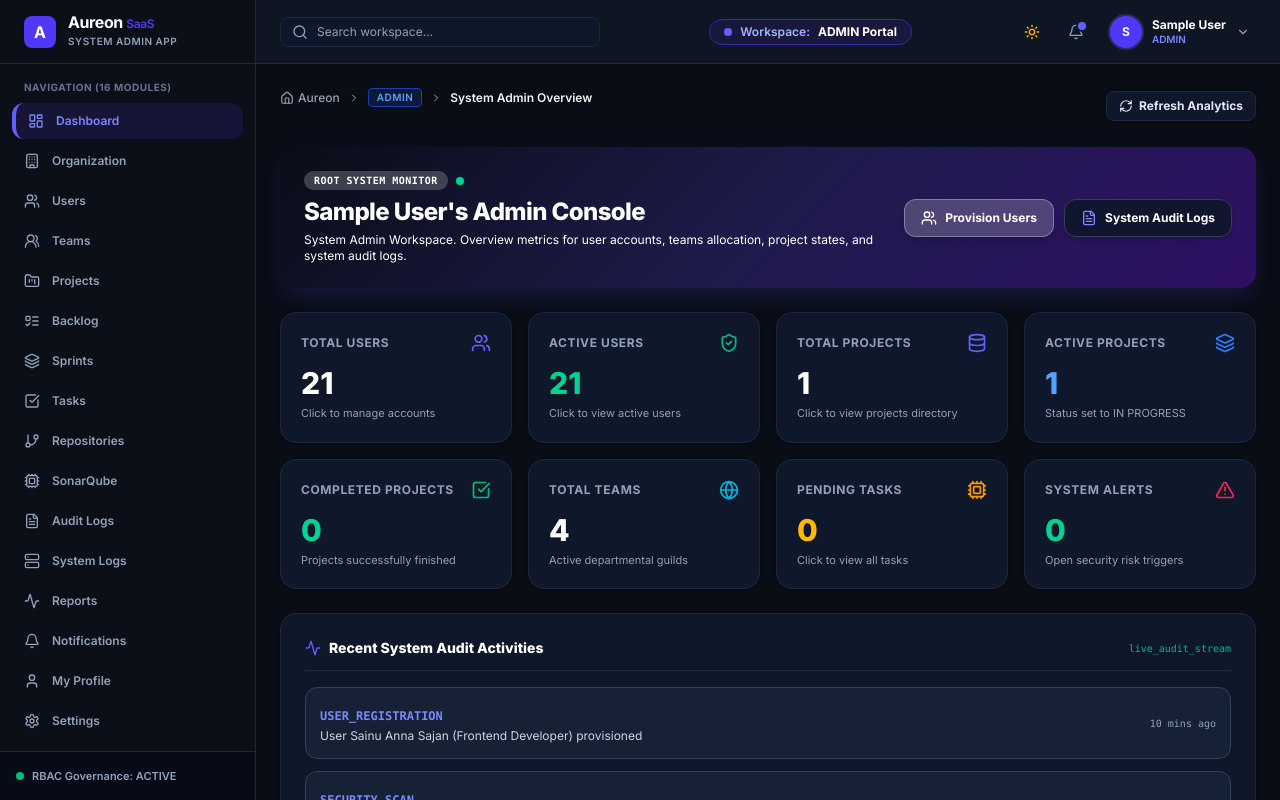
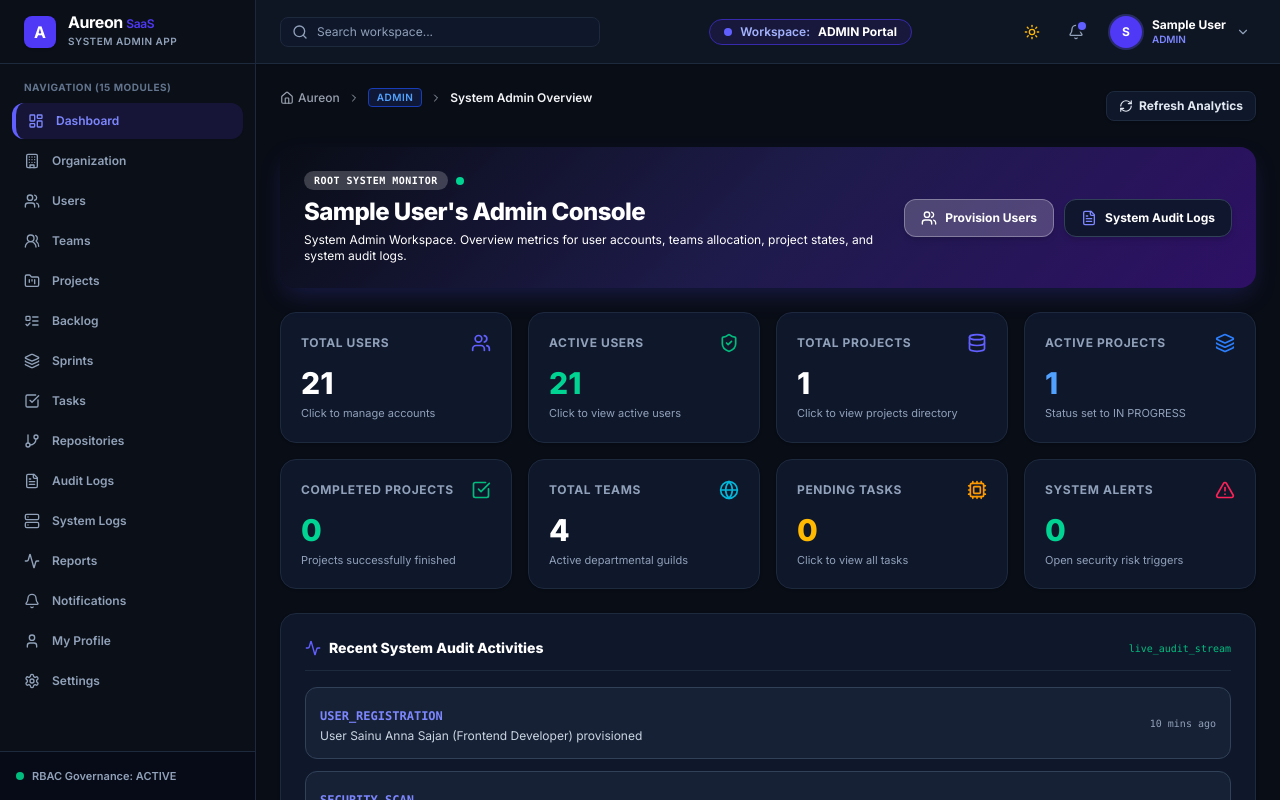
Before and after one commit to gayathrim06/Aureon, a React (Vite) app in the folder aureon-app/: page /#dashboard in a window 1280 px wide. Shown: the top 800 px of the page. Built offline with nearby package versions, Linux system fonts and the light colour scheme; no server answers; sample sign-in values are in the browser's storage.

Commit message:
chore: remove SonarQube navigation from admin sidebar and fallback routes

```diff
--- a/aureon-app/src/components/common/Sidebar.jsx
+++ b/aureon-app/src/components/common/Sidebar.jsx
@@ -36,7 +36,6 @@ export const Sidebar = ({ activeTab, onSelectTab }) => {
       { id: 'Sprints', label: 'Sprints', icon: Layers },
       { id: 'Tasks', label: 'Tasks', icon: CheckSquare },
       { id: 'Repositories', label: 'Repositories', icon: GitBranch },
-      { id: 'SonarQube', label: 'SonarQube', icon: Cpu },
       { id: 'AuditLogs', label: 'Audit Logs', icon: FileText },
       { id: 'SystemLogs', label: 'System Logs', icon: Server },
       { id: 'Reports', label: 'Reports', icon: Activity },
--- a/aureon-app/src/pages/AppRouter.jsx
+++ b/aureon-app/src/pages/AppRouter.jsx
@@ -270,7 +270,7 @@ export const AppRouter = () => {
         case 'Tasks': return <TaskBreakdown onShowToast={showToast} onNavigate={navigateTab} />;
         case 'Repositories':
         case 'Repository': return <RepositoriesHub onNavigate={navigateTab} />;
-        case 'SonarQube': return <SonarQubeAdmin onNavigate={navigateTab} />;
+        case 'SonarQube': return <ComplianceReports onNavigate={navigateTab} />;
         case 'SystemLogs': return <SystemLogsView onNavigate={navigateTab} />;
         case 'Reports': return <ComplianceReports onNavigate={navigateTab} />;
         case 'Notifications': return <NotificationsView onNavigate={navigateTab} />;
```
